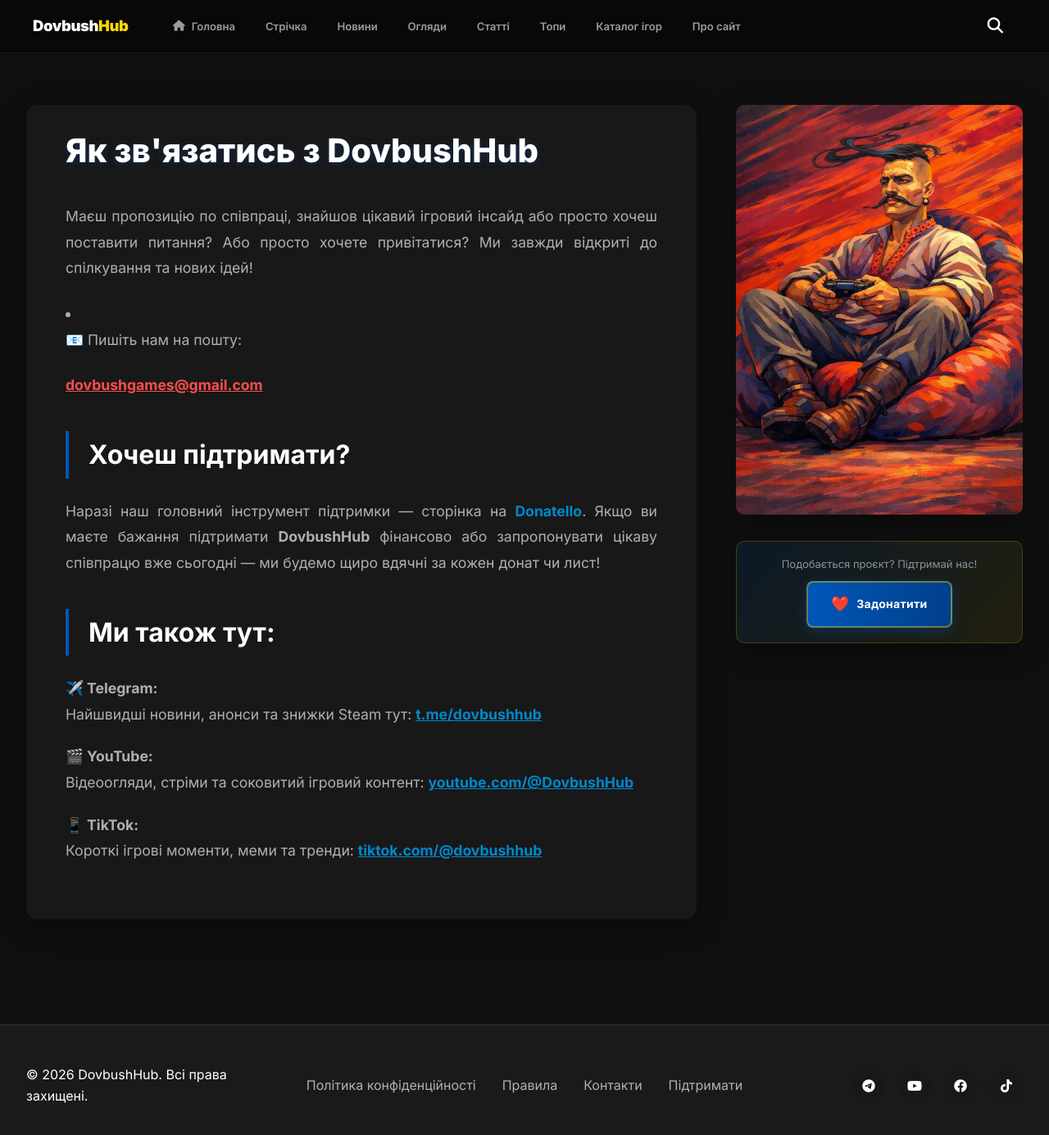
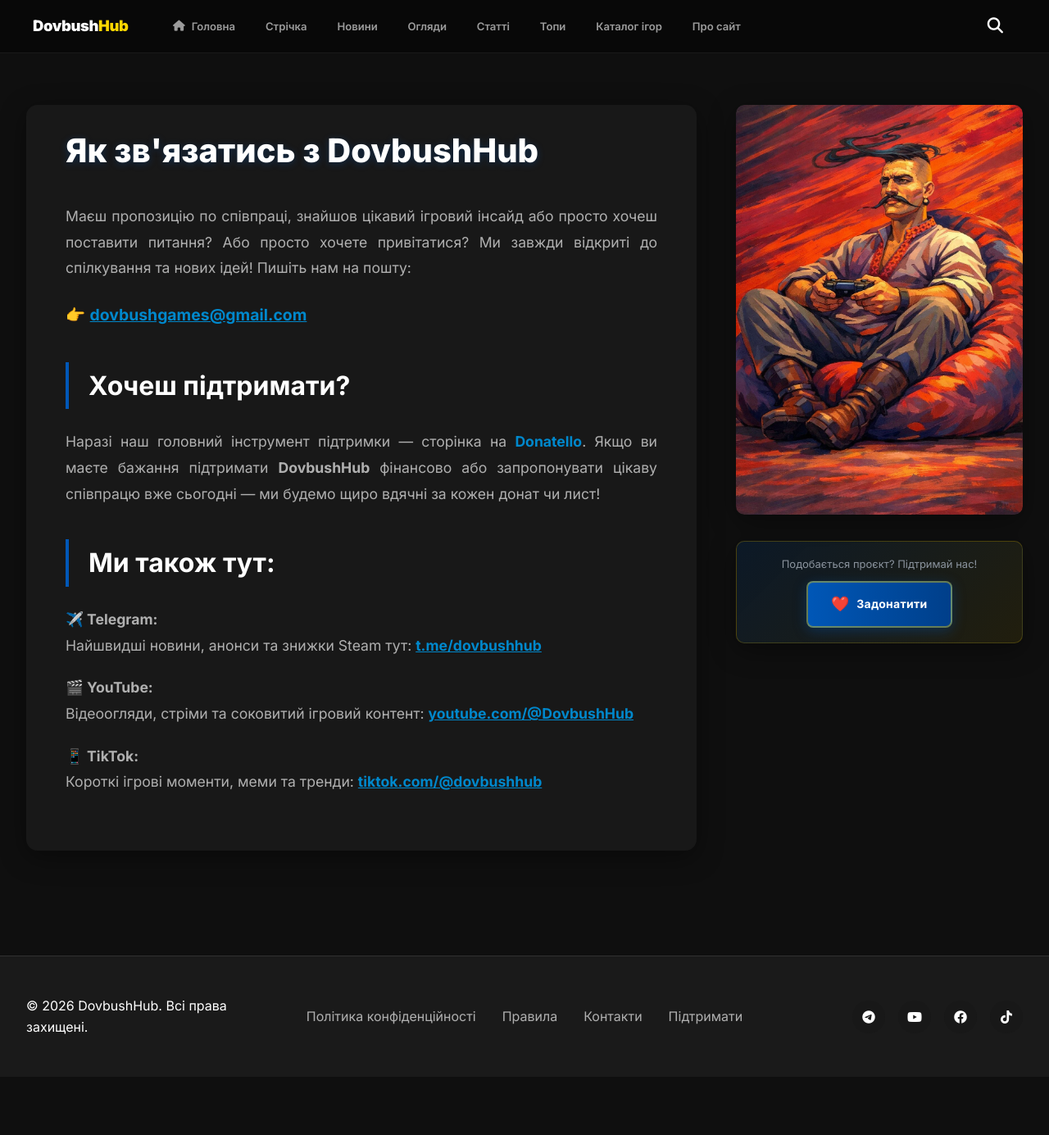
Before and after one commit to dovbush-media/dovbush-media.github.io, a Jekyll site: the page built from kontakty.html, in a window 1280 px wide and 1398 px high. Shown: the top 1385 px of the window at 82% size. Built offline with Jekyll 4.4.1, drawn with Linux system fonts in a browser that asks for light colours; some web fonts are replaced.

Commit message:
Update kontakty.html

```diff
--- a/kontakty.html
+++ b/kontakty.html
@@ -12,12 +12,11 @@
 
     <div class="post-body">
       <p>
-        Маєш пропозицію по співпраці, знайшов цікавий ігровий інсайд або просто хочеш поставити питання? Або просто хочете привітатися? Ми завжди відкриті до спілкування та нових ідей!
+        Маєш пропозицію по співпраці, знайшов цікавий ігровий інсайд або просто хочеш поставити питання? Або просто хочете привітатися? Ми завжди відкриті до спілкування та нових ідей! Пишіть нам на пошту:
       </p>
-      <li style="margin-bottom: 20px;">
-      <p>📧 Пишіть нам на пошту: </p>
-      <a href="mailto:dovbushgames@gmail.com" style="color: #ff4d4d; font-weight: bold;">dovbushgames@gmail.com</a>
-    </li>
+      <p style="font-size: 1.1em;">
+    👉 <b><a href="mailto:dovbushgames@gmail.com" style="color: #0088cc;">dovbushgames@gmail.com</a></b>
+      </p>
 
       <h2>Хочеш підтримати?</h2>
       <p>
```
